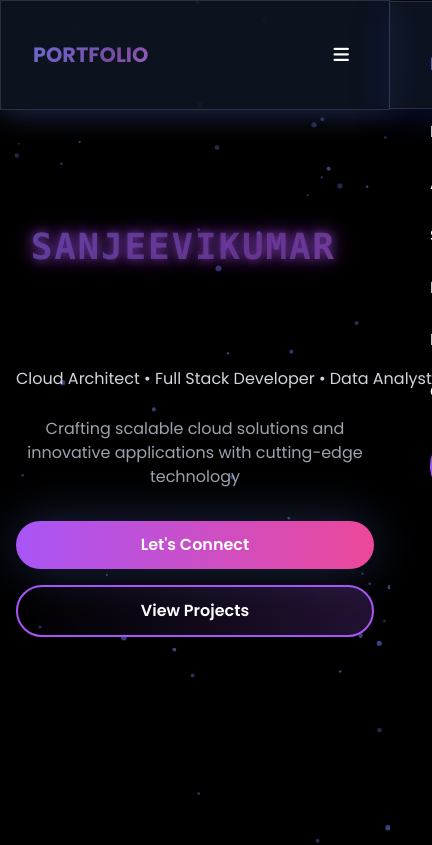
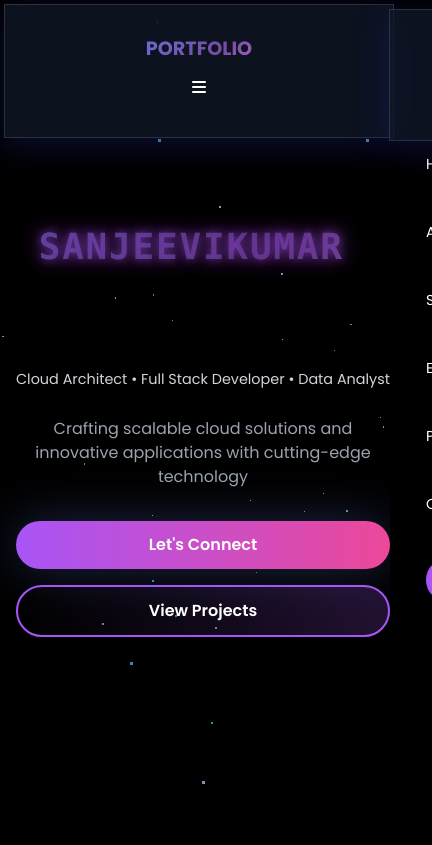
Before and after one commit to Sanjeevikumar038/Portfolio, a plain HTML site: page index.html in a window 390 px wide. Shown: the top 845 px of the page, 432 px wide, since content can reach past the window. Drawn offline with nearby package versions, Linux system fonts and the light colour scheme; some packages are replaced by stand-ins of ours; animation ran at ten frames a second; a script that the page names is missing.

Commit message:
updated background

```diff
--- a/index.html
+++ b/index.html
@@ -149,14 +149,35 @@
         .mobile-menu { transform: translateX(100%); transition: transform 0.3s ease; }
         .mobile-menu.active { transform: translateX(0); }
 
+        /* Touch-friendly buttons */
+        @media (max-width: 768px) {
+            button, a { min-height: 44px; min-width: 44px; }
+            .nav-link { padding: 0.75rem 1rem; }
+        }
+
+        /* Prevent horizontal scroll */
+        * { box-sizing: border-box; }
+        html, body { overflow-x: hidden; width: 100%; }
+
+        /* Mobile viewport fix */
+        @media screen and (max-width: 768px) {
+            .min-h-screen { min-height: 100vh; min-height: -webkit-fill-available; }
+        }
+
         /* Mobile-specific improvements */
         @media (max-width: 768px) {
+            body { font-size: 14px; }
+            .container { padding: 0 1rem; }
             .whitespace-nowrap { white-space: normal; }
             .leading-tight { line-height: 1.1; }
             .max-w-2xl { max-width: 100%; }
-            .glass { padding: 1rem !important; }
+            .glass { padding: 1rem !important; margin: 0.5rem; }
             .rounded-2xl { border-radius: 1rem; }
             .min-h-screen { min-height: 100vh; padding-top: 4rem; }
+            .grid { grid-template-columns: 1fr !important; }
+            .flex-col { gap: 1rem; }
+            .space-x-8 > * + * { margin-left: 0; margin-top: 0.5rem; }
+            .justify-between { flex-direction: column; align-items: flex-start; }
         }
 
         @media (max-width: 768px) {
@@ -167,9 +188,9 @@
             .text-5xl { font-size: 2rem !important; }
             .text-3xl { font-size: 1.8rem !important; }
             .text-2xl { font-size: 1.5rem !important; }
-            .w-80 { width: 14rem; }
-            .h-80 { height: 14rem; }
-            .h-48 { height: 6rem; }
+            .w-80 { width: 100%; max-width: 20rem; }
+            .h-80 { height: auto; min-height: 12rem; }
+            .h-48 { height: auto; min-height: 8rem; }
             .px-8 { padding-left: 1rem; padding-right: 1rem; }
             .py-20 { padding-top: 2rem; padding-bottom: 2rem; }
             .py-12 { padding-top: 1.5rem; padding-bottom: 1.5rem; }
@@ -178,39 +199,45 @@
             .mb-16 { margin-bottom: 2rem; }
             .mb-12 { margin-bottom: 1.5rem; }
             .mb-8 { margin-bottom: 1rem; }
-            /* Hide robot on mobile */
             .lg\:grid-cols-2 { grid-template-columns: 1fr; }
             .lg\:grid-cols-2 > div:last-child { display: none; }
+            .md\:grid-cols-2 { grid-template-columns: 1fr; }
+            .md\:grid-cols-3 { grid-template-columns: 1fr; }
+            .md\:flex-row { flex-direction: column; }
+            .md\:text-left { text-align: center; }
         }
 
         @media (max-width: 480px) {
-            .text-6xl { font-size: 2rem !important; line-height: 1.1; }
-            .text-8xl { font-size: 2.5rem !important; }
-            .text-5xl { font-size: 1.8rem !important; }
-            .text-3xl { font-size: 1.5rem !important; }
-            .text-2xl { font-size: 1.3rem !important; }
-            .text-xl { font-size: 1.1rem !important; }
-            .text-lg { font-size: 1rem !important; }
-            .w-80 { width: 12rem; }
-            .h-80 { height: 12rem; }
-            .px-8 { padding-left: 0.75rem; padding-right: 0.75rem; }
-            .px-6 { padding-left: 0.75rem; padding-right: 0.75rem; }
-            .px-4 { padding-left: 0.5rem; padding-right: 0.5rem; }
-            .py-20 { padding-top: 1.5rem; padding-bottom: 1.5rem; }
-            .py-12 { padding-top: 1rem; padding-bottom: 1rem; }
-            .py-8 { padding-top: 0.75rem; padding-bottom: 0.75rem; }
-            .py-6 { padding-top: 0.75rem; padding-bottom: 0.75rem; }
-            .py-4 { padding-top: 0.5rem; padding-bottom: 0.5rem; }
-            .gap-8 { gap: 0.75rem; }
-            .gap-6 { gap: 0.5rem; }
-            .mb-16 { margin-bottom: 1.5rem; }
-            .mb-12 { margin-bottom: 1rem; }
-            .mb-8 { margin-bottom: 0.75rem; }
-            .mb-6 { margin-bottom: 0.5rem; }
-            .mb-4 { margin-bottom: 0.5rem; }
-            .space-y-6 > * + * { margin-top: 0.75rem; }
-            .space-y-4 > * + * { margin-top: 0.5rem; }
-            .space-y-3 > * + * { margin-top: 0.5rem; }
+            body { font-size: 12px; }
+            .text-6xl { font-size: 1.8rem !important; line-height: 1.1; }
+            .text-8xl { font-size: 2.2rem !important; }
+            .text-5xl { font-size: 1.6rem !important; }
+            .text-3xl { font-size: 1.4rem !important; }
+            .text-2xl { font-size: 1.2rem !important; }
+            .text-xl { font-size: 1rem !important; }
+            .text-lg { font-size: 0.9rem !important; }
+            .w-80 { width: 100%; max-width: 16rem; }
+            .h-80 { height: auto; min-height: 10rem; }
+            .px-8 { padding-left: 0.5rem; padding-right: 0.5rem; }
+            .px-6 { padding-left: 0.5rem; padding-right: 0.5rem; }
+            .px-4 { padding-left: 0.25rem; padding-right: 0.25rem; }
+            .py-20 { padding-top: 1rem; padding-bottom: 1rem; }
+            .py-12 { padding-top: 0.75rem; padding-bottom: 0.75rem; }
+            .py-8 { padding-top: 0.5rem; padding-bottom: 0.5rem; }
+            .py-6 { padding-top: 0.5rem; padding-bottom: 0.5rem; }
+            .py-4 { padding-top: 0.25rem; padding-bottom: 0.25rem; }
+            .gap-8 { gap: 0.5rem; }
+            .gap-6 { gap: 0.25rem; }
+            .mb-16 { margin-bottom: 1rem; }
+            .mb-12 { margin-bottom: 0.75rem; }
+            .mb-8 { margin-bottom: 0.5rem; }
+            .mb-6 { margin-bottom: 0.25rem; }
+            .mb-4 { margin-bottom: 0.25rem; }
+            .space-y-6 > * + * { margin-top: 0.5rem; }
+            .space-y-4 > * + * { margin-top: 0.25rem; }
+            .space-y-3 > * + * { margin-top: 0.25rem; }
+            .glass { padding: 0.75rem !important; margin: 0.25rem; }
+            .max-w-7xl { padding: 0 0.5rem; }
         }
     </style>
 </head>
--- a/script.js
+++ b/script.js
@@ -25,17 +25,18 @@ function initThreeJS() {
         canvas: document.getElementById('three-canvas'),
         alpha: true,
         antialias: false,
-        powerPreference: "high-performance"
+        powerPreference: window.innerWidth > 768 ? "high-performance" : "low-power"
     });
     renderer.setSize(window.innerWidth, window.innerHeight);
-    renderer.setPixelRatio(Math.min(window.devicePixelRatio, 2));
+    renderer.setPixelRatio(Math.min(window.devicePixelRatio, window.innerWidth > 768 ? 2 : 1));
 
-    // Energy streaks
+    // Energy streaks - reduced count for mobile
     const streakGeometry = new THREE.BufferGeometry();
     const streakVertices = [];
     const streakColors = [];
 
-    for (let i = 0; i < 200; i++) {
+    const particleCount = window.innerWidth > 768 ? 200 : 100;
+    for (let i = 0; i < particleCount; i++) {
         const angle = Math.random() * Math.PI * 2;
         const radius = 150 + Math.random() * 50;
         streakVertices.push(
@@ -52,10 +53,10 @@ function initThreeJS() {
     streakGeometry.setAttribute('color', new THREE.Float32BufferAttribute(streakColors, 3));
 
     const streakMaterial = new THREE.PointsMaterial({
-        size: 4,
+        size: window.innerWidth > 768 ? 4 : 2,
         vertexColors: true,
         transparent: true,
-        opacity: 0.9
+        opacity: window.innerWidth > 768 ? 0.9 : 0.7
     });
 
     streaks = new THREE.Points(streakGeometry, streakMaterial);
@@ -74,10 +75,11 @@ function animate() {
     requestAnimationFrame(animate);
     time += 0.016;
 
-    // Energy streaks movement
+    // Energy streaks movement - slower on mobile for better performance
     const positions = streaks.geometry.attributes.position.array;
+    const speed = window.innerWidth > 768 ? 15 : 8;
     for (let i = 0; i < positions.length; i += 3) {
-        positions[i + 2] += 15;
+        positions[i + 2] += speed;
         if (positions[i + 2] > 100) {
             positions[i + 2] = -2000;
         }
@@ -518,14 +520,15 @@ function removeSplineWatermark() {
 
 // Initialize everything
 document.addEventListener('DOMContentLoaded', () => {
-    // Only initialize Three.js on larger screens for better performance
+    // Initialize Three.js for all devices with mobile optimizations
+    initThreeJS();
+
+    // Desktop-only effects
     if (window.innerWidth > 768) {
-        initThreeJS();
         createTrail();
         initAdvancedEffects();
-    } else {
-        // Initialize a simpler background for mobile
-        initMobileBackground();
+        createFloatingParticles();
+        initMatrixRain();
     }
 
     initMobileNavigation();
@@ -533,8 +536,6 @@ document.addEventListener('DOMContentLoaded', () => {
     createScrollProgress();
     initHoverEffects();
     initTextRevealAnimations();
-    createFloatingParticles();
-    initMatrixRain();
 });
 
 // Additional hover effects
@@ -578,47 +579,7 @@ function initHoverEffects() {
     });
 }
 
-// Simple mobile background
-function initMobileBackground() {
-    const canvas = document.getElementById('three-canvas');
-    const ctx = canvas.getContext('2d');
-    canvas.width = window.innerWidth;
-    canvas.height = window.innerHeight;
 
-    const particles = [];
-    const particleCount = 50; // Reduced for mobile performance
-
-    for (let i = 0; i < particleCount; i++) {
-        particles.push({
-            x: Math.random() * canvas.width,
-            y: Math.random() * canvas.height,
-            vx: (Math.random() - 0.5) * 0.5,
-            vy: (Math.random() - 0.5) * 0.5,
-            size: Math.random() * 2 + 1
-        });
-    }
-
-    function animateMobileBackground() {
-        ctx.clearRect(0, 0, canvas.width, canvas.height);
-
-        particles.forEach(particle => {
-            particle.x += particle.vx;
-            particle.y += particle.vy;
-
-            if (particle.x < 0 || particle.x > canvas.width) particle.vx *= -1;
-            if (particle.y < 0 || particle.y > canvas.height) particle.vy *= -1;
-
-            ctx.beginPath();
-            ctx.arc(particle.x, particle.y, particle.size, 0, Math.PI * 2);
-            ctx.fillStyle = `rgba(102, 126, 234, ${0.3 + Math.random() * 0.3})`;
-            ctx.fill();
-        });
-
-        requestAnimationFrame(animateMobileBackground);
-    }
-
-    animateMobileBackground();
-}
 
 // Handle window resize
 window.addEventListener('resize', () => {
@@ -626,15 +587,7 @@ window.addEventListener('resize', () => {
         camera.aspect = window.innerWidth / window.innerHeight;
         camera.updateProjectionMatrix();
         renderer.setSize(window.innerWidth, window.innerHeight);
-    }
-
-    // Reinitialize background if switching between mobile/desktop
-    const canvas = document.getElementById('three-canvas');
-    if (window.innerWidth <= 768 && canvas.getContext) {
-        // Switch to mobile background if not already
-        if (!canvas.getContext('2d')) {
-            location.reload(); // Simple solution for demo
-        }
+        renderer.setPixelRatio(Math.min(window.devicePixelRatio, window.innerWidth > 768 ? 2 : 1));
     }
 });
 
```
